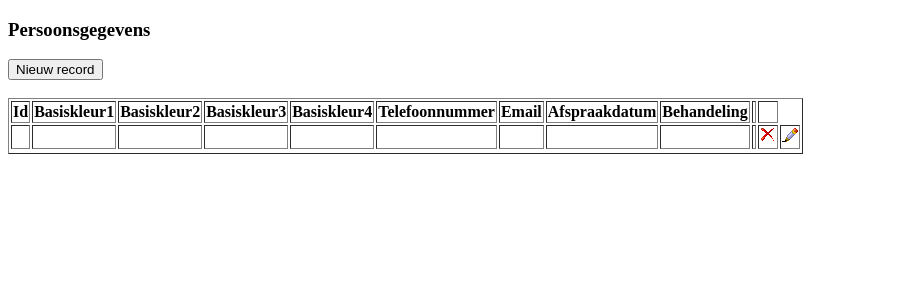
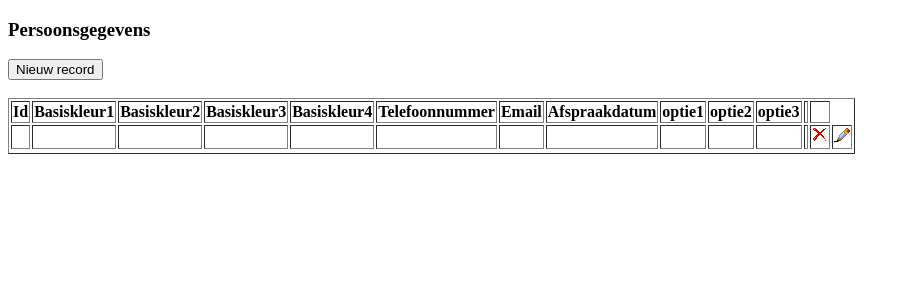
Before and after one commit to Igonevanderkley/crud-php-pdo-Opdracht04, a PHP site: page /read.php in a window 1280 px wide. Shown: the top 300 px of the page, without its empty margins (0-910 px from the left). Run offline with PHP 8.4, Linux system fonts and the light colour scheme; tables that the repository leaves empty or names only in its code hold one stand-in row (values such as "Sample post"); data that the repository does not hold is empty.

Commit message:
read.php verbeterd

```diff
--- a/read.php
+++ b/read.php
@@ -32,7 +32,9 @@ foreach ($result as $info) {
                     <td>$info->Telefoonnummer</td>
                     <td>$info->Email</td>
                     <td>$info->Afspraakdatum</td>
-                    <td>$info->Behandeling</td>
+                    <td>$info->Optie1</td>
+                    <td>$info->Optie2</td>
+                    <td>$info->Optie3</td>
                     <td>$info->Verzendtijd</td>
 
                     <td>
@@ -79,7 +81,9 @@ foreach ($result as $info) {
             <th>Telefoonnummer</th>
             <th>Email</th>
             <th>Afspraakdatum</th>
-            <th>Behandeling</th>
+            <th>optie1</th>
+            <th>optie2</th>
+            <th>optie3</th>
             <th></th>
             <th></th>
             <t /head>
```
